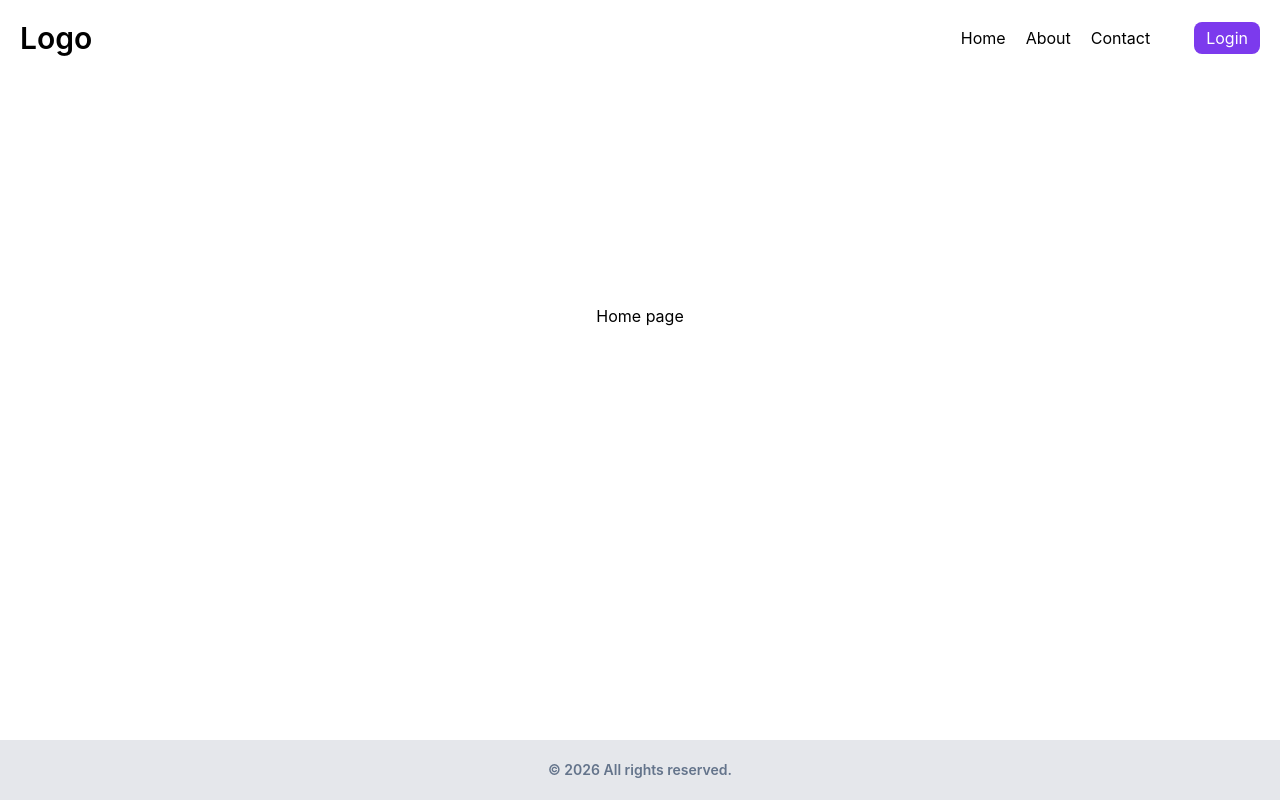
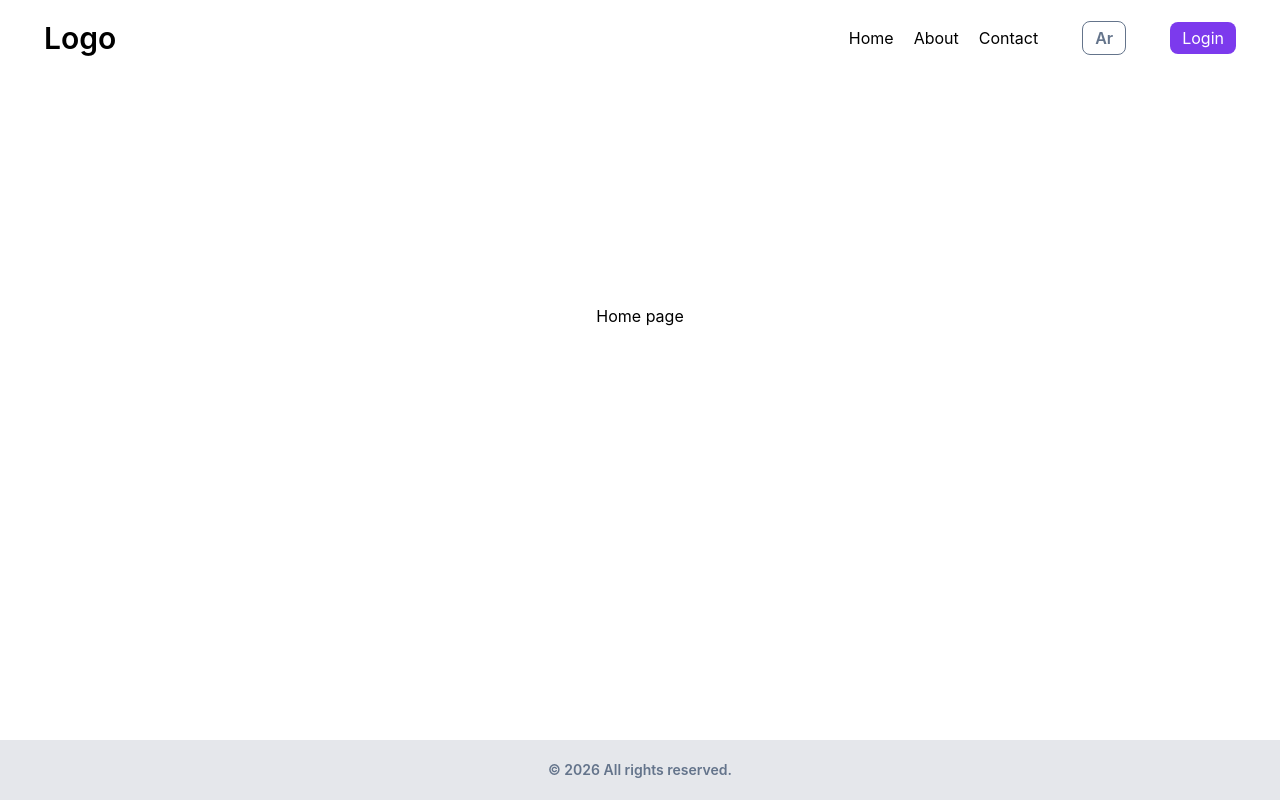
Before and after one commit to HebaElgohary/task1, a React (Vite) app: page / in a window 1280 px wide. Built offline with nearby package versions, Linux system fonts and the light colour scheme.

Commit message:
feat: add login form

```diff
--- a/src/components/layout/Navbar.tsx
+++ b/src/components/layout/Navbar.tsx
@@ -1,8 +1,9 @@
-import React from "react";
+import React, { useEffect } from "react";
 import Button from "../ui/Button";
 import { useTranslation } from "react-i18next";
 import { routes } from "../../constants/routes";
 import { NavLink } from "react-router-dom";
+import i18n from "../../i18n/config";
 
 export default function Navbar() {
   const { t } = useTranslation("translation");
@@ -11,9 +12,19 @@ export default function Navbar() {
     { id: 1, path: routes.ABOUT, name: t("header.list.about") },
     { id: 2, path: routes.CONTACT, name: t("header.list.contact") },
   ];
+
+    const changeLanguage = () => {
+    const newLanguage = i18n.language === "en" ? "ar" : "en";
+
+    i18n.changeLanguage(newLanguage);
+  };
+
+    useEffect(() => {
+    document.documentElement.dir = i18n.language === "ar" ? "rtl" : "ltr";
+  }, [i18n.language]);
   return (
-    <header className="flex flex-row justify-between !p-5">
-      <h1 className="text-3xl font-semibold">{t('header.logo')}</h1>
+    <header className="flex flex-row justify-between !p-5 !px-11 gap-11">
+      <h1 className="text-3xl font-semibold">{t("header.logo")}</h1>
       <nav className="flex justify-between gap-11 items-center ">
         <ul className="flex gap-5">
           {list.map((l) => (
@@ -22,8 +33,14 @@ export default function Navbar() {
             </li>
           ))}
         </ul>
+        <Button
+          className="bg-transparent text-text-secondary border font-semibold "
+          onClick={changeLanguage}
+        >
+          {i18n.language === "en" ? "Ar" : "En"}
+        </Button>
         <NavLink to={routes.LOGIN}>
-          <Button >{t("header.loginBtn")}</Button>
+          <Button>{t("header.loginBtn")}</Button>
         </NavLink>
       </nav>
     </header>
--- /dev/null
+++ b/src/components/ui/Input.tsx
@@ -0,0 +1,16 @@
+import React, { type InputHTMLAttributes } from 'react'
+import { cn } from '../../utils/cn'
+
+ interface inputProps extends InputHTMLAttributes<HTMLInputElement>{
+    type:'text'|'email'|'password'
+    className?: string
+
+
+ }
+
+export default function Input
+({type,className,...props}:inputProps) {
+  return (
+  <input type={type} {...props} className={cn('!p-2 bg-form rounded-lg',className)} />
+  )
+}
--- /dev/null
+++ b/src/components/ui/Label.tsx
@@ -0,0 +1,16 @@
+import React, { type ReactNode } from 'react'
+import { cn } from '../../utils/cn'
+
+interface labelProps{
+    children:ReactNode
+    className?:string
+}
+
+export default function Label({children,className}:labelProps) {
+  return (
+    <div>
+        <label className={cn('text-text text-lg font-semibold',className)} htmlFor="">{children}</label>
+
+    </div>
+  )
+}
--- /dev/null
+++ b/src/components/ui/Title.tsx
@@ -0,0 +1,13 @@
+import React, { type ReactNode } from 'react'
+import { cn } from '../../utils/cn'
+
+interface TitleProps{
+    children:ReactNode
+    className?:string
+}
+export default function Title({children,className}:TitleProps) {
+  return (
+<h1 className={cn('text-2xl text-primary ',className)}>{children}</h1>
+
+  )
+}
--- a/src/i18n/en.json
+++ b/src/i18n/en.json
@@ -7,5 +7,13 @@
             "contact":"Contact"
         },
         "loginBtn":"Login"
+    },
+    "login":{
+        "title":"Login Form",
+        "emailLabel":"Email",
+        "emailPlaceholder":"Enter your Email",
+        "passwordLabel":"Password",
+        "passwordPlaceholder":"Enter your Password",
+        "loginBtn":"Login"
     }
 }
--- a/src/index.css
+++ b/src/index.css
@@ -6,6 +6,7 @@
 
   --background: #ffffff;
   --background-secondary: #f8fafc;
+  --bg-form: #eae7ef;
 
   --text-main: #ffffff;
   --text: #1e293b;
@@ -20,7 +21,7 @@
 
   --color-background: var(--background);
   --color-background-secondary: var(--background-secondary);
-
+  --color-form:var(--bg-form);
   --color-text: var(--text);
   --color-text-main: var(--text-main);
 
--- a/src/pages/Login.tsx
+++ b/src/pages/Login.tsx
@@ -1,7 +1,27 @@
-import React from 'react'
+import React from "react";
+import Label from "../components/ui/Label";
+import { useTranslation } from "react-i18next";
+import Title from "../components/ui/Title";
+import Input from "../components/ui/Input";
+import Button from "../components/ui/Button";
 
 export default function Login() {
+  const { t } = useTranslation("translation");
   return (
-    <div>Login</div>
-  )
+    <section className="min-h-[82vh] flex flex-col gap-11 justify-center items-center bg-background-secondary">
+      <form action="" className="!space-y-5 !py-11 bg-background shadow-lg !px-6 rounded-2xl ">
+        <Title className="text-center !mb-6">{t("login.title")}</Title>
+
+        <div className="flex gap-5 items-center justify-between">
+          <Label className="self-start">{t("login.emailLabel")}</Label>
+          <Input type="email" />
+        </div>
+        <div className="flex gap-5 items-center justify-between">
+          <Label>{t("login.passwordLabel")}</Label>
+          <Input type="password" />
+        </div>
+        <Button className="self-start">{t('login.loginBtn')}</Button>
+      </form>
+    </section>
+  );
 }
```
